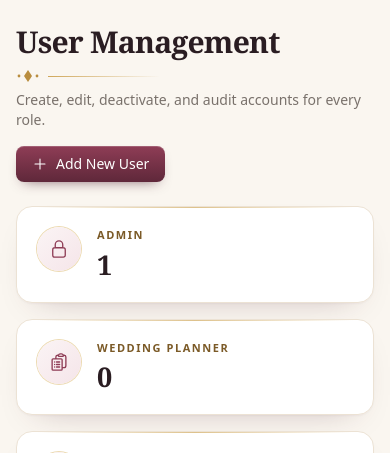
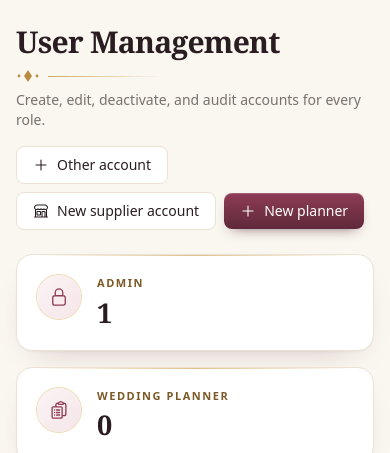
Before and after one commit to Capstone351/WedPlanConnect, a Laravel app: page /admin/users in a window 390 px wide. Shown: the part 81-534 px from the top of the page. Run offline with Laravel 12, Linux system fonts and the light colour scheme; a user stored in the database is signed in; data comes from the database, SQL or seed files in the repository; data that the repository does not hold is empty; style sheets or scripts are compiled from the project's sources.

Commit message:
Let the Admin create planner and supplier accounts in one step
New planner / New supplier account shortcuts open the user form with the
role chosen. The form shows only that role's fields, and a supplier
account can be given a brand-new supplier business (name, category,
phone) or linked to one already in the catalog.

Co-Authored-By: Claude Opus 5.5 <noreply@anthropic.com>

```diff
--- a/wedplanconnect/app/Http/Controllers/Admin/DashboardController.php
+++ b/wedplanconnect/app/Http/Controllers/Admin/DashboardController.php
@@ -72,7 +72,7 @@ class DashboardController extends Controller
                 'faqCount' => Faq::count(),
             ],
             'setup' => array_filter([
-                ['Add your Wedding Planner accounts', User::where('role', 'planner')->exists(), route('admin.users.create')],
+                ['Add your Wedding Planner accounts', User::where('role', 'planner')->exists(), route('admin.users.create', ['role' => 'planner'])],
                 ['Enter FMT’s real FAQ answers for WedBot', Faq::exists(), route('admin.faqs.create')],
             ], fn ($step) => ! $step[1]),
         ]);
--- a/wedplanconnect/app/Http/Controllers/Admin/UserController.php
+++ b/wedplanconnect/app/Http/Controllers/Admin/UserController.php
@@ -37,9 +37,12 @@ class UserController extends Controller
         return view('admin.users.index', compact('users', 'counts'));
     }
 
-    public function create(): View
+    /** ?role=planner or ?role=vendor opens the form with that role already chosen. */
+    public function create(Request $request): View
     {
-        return view('admin.users.form', ['user' => new User, 'suppliers' => $this->linkableSuppliers()]);
+        $user = new User(['role' => in_array($request->query('role'), array_keys(User::ROLES), true) ? $request->query('role') : 'planner']);
+
+        return view('admin.users.form', ['user' => $user, 'suppliers' => $this->linkableSuppliers()]);
     }
 
     public function store(Request $request): RedirectResponse
@@ -49,7 +52,7 @@ class UserController extends Controller
         $user = User::create($data);
         // The administrator creates these accounts directly, so the email doesn't need confirming.
         $user->markEmailAsVerified();
-        $this->linkSupplier($user, $request->integer('supplier_id') ?: null);
+        $this->linkSupplier($user, $this->supplierIdFor($request, $user));
 
         return redirect()->route('admin.users.index')->with('status', "Account for {$user->name} created.");
     }
@@ -72,7 +75,7 @@ class UserController extends Controller
         }
 
         $user->update($data);
-        $this->linkSupplier($user, $request->integer('supplier_id') ?: null);
+        $this->linkSupplier($user, $this->supplierIdFor($request, $user));
 
         return redirect()->route('admin.users.index')->with('status', "Account for {$user->name} updated.");
     }
@@ -112,8 +115,37 @@ class UserController extends Controller
             'role' => ['required', Rule::in(array_keys(User::ROLES))],
             'password' => [$user ? 'nullable' : 'required', 'confirmed', Password::min(8)->letters()->numbers()],
             'supplier_id' => ['nullable', 'exists:suppliers,id'],
+            'supplier_mode' => ['nullable', Rule::in(['existing', 'new'])],
+            'new_supplier_name' => ['exclude_unless:supplier_mode,new', 'exclude_unless:role,vendor', 'required', 'string', 'max:150'],
+            'new_supplier_category' => ['exclude_unless:supplier_mode,new', 'exclude_unless:role,vendor', 'required', Rule::in(Supplier::CATEGORIES)],
+            'new_supplier_phone' => ['exclude_unless:supplier_mode,new', 'exclude_unless:role,vendor', 'required', 'string', 'max:20', 'regex:/^[0-9+\-\s()]{7,20}$/'],
             'bio' => ['nullable', 'string', 'max:500'],
-        ]), 'supplier_id');
+        ], [
+            'new_supplier_name.required' => 'Enter the supplier’s business name.',
+            'new_supplier_category.required' => 'Choose the supplier’s category.',
+            'new_supplier_phone.required' => 'Enter the supplier’s phone number.',
+            'new_supplier_phone.regex' => 'Enter a valid phone number.',
+        ]), ['supplier_id', 'supplier_mode', 'new_supplier_name', 'new_supplier_category', 'new_supplier_phone']);
+    }
+
+    /** The supplier profile to link a vendor to: a new catalog entry made from the form, or an existing one. */
+    private function supplierIdFor(Request $request, User $user): ?int
+    {
+        if ($user->role !== 'vendor') {
+            return null;
+        }
+
+        if ($request->input('supplier_mode') === 'new') {
+            return Supplier::create([
+                'name' => $request->string('new_supplier_name')->trim()->toString(),
+                'category' => $request->input('new_supplier_category'),
+                'phone' => $request->string('new_supplier_phone')->trim()->toString(),
+                'email' => $user->email,
+                'availability' => 'available',
+            ])->id;
+        }
+
+        return $request->integer('supplier_id') ?: null;
     }
 
     private function linkableSuppliers(?User $user = null)
--- a/wedplanconnect/resources/js/app.js
+++ b/wedplanconnect/resources/js/app.js
@@ -497,3 +497,17 @@ if (bot) {
         }
     });
 }
+
+// Add/Edit user: show only the fields for the chosen role, and for vendors either a new or an existing supplier business.
+const roleSelect = document.querySelector('[data-role-select]');
+if (roleSelect) {
+    const form = roleSelect.form;
+    const sync = () => {
+        form.querySelectorAll('[data-role-only]').forEach((el) => (el.hidden = el.dataset.roleOnly !== roleSelect.value));
+        const mode = form.querySelector('[data-supplier-mode]:checked')?.value;
+        form.querySelectorAll('[data-supplier-only]').forEach((el) => (el.hidden = el.dataset.supplierOnly !== mode));
+    };
+    form.addEventListener('change', (event) => {
+        if (event.target.matches('[data-role-select], [data-supplier-mode]')) sync();
+    });
+}
--- a/wedplanconnect/resources/views/admin/dashboard.blade.php
+++ b/wedplanconnect/resources/views/admin/dashboard.blade.php
@@ -10,7 +10,8 @@
 <x-layouts.app title="Admin Dashboard" :heading="'Good day, '.strtok(auth()->user()->name, ' ').'!'" :subheading="'Business overview of '.config('wedplan.business_name').' · '.now()->format('l, F j, Y')">
     <x-slot:actions>
         <a href="{{ route('admin.faqs.index') }}" class="btn-secondary"><x-icon name="chat" class="size-4" /> Chatbot FAQ</a>
-        <a href="{{ route('admin.users.create') }}" class="btn-primary"><x-icon name="plus" class="size-4" /> New user</a>
+        <a href="{{ route('admin.users.create', ['role' => 'vendor']) }}" class="btn-secondary"><x-icon name="store" class="size-4" /> New supplier account</a>
+        <a href="{{ route('admin.users.create', ['role' => 'planner']) }}" class="btn-primary"><x-icon name="plus" class="size-4" /> New planner</a>
     </x-slot:actions>
 
     {{-- Action centre: what only the Admin can resolve, each with its fix one click away. --}}
@@ -240,7 +241,7 @@
                                 </td>
                             </tr>
                         @empty
-                            <tr><td colspan="4" class="py-8 text-center text-stone-500">No Wedding Planner accounts yet. <a href="{{ route('admin.users.create') }}" class="link">Add one</a>.</td></tr>
+                            <tr><td colspan="4" class="py-8 text-center text-stone-500">No Wedding Planner accounts yet. <a href="{{ route('admin.users.create', ['role' => 'planner']) }}" class="link">Add one</a>.</td></tr>
                         @endforelse
                     </tbody>
                 </table>
--- a/wedplanconnect/resources/views/admin/users/index.blade.php
+++ b/wedplanconnect/resources/views/admin/users/index.blade.php
@@ -1,6 +1,8 @@
 <x-layouts.app title="User Management" heading="User Management" subheading="Create, edit, deactivate, and audit accounts for every role.">
     <x-slot:actions>
-        <a href="{{ route('admin.users.create') }}" class="btn-primary"><x-icon name="plus" class="size-4" /> Add New User</a>
+        <a href="{{ route('admin.users.create') }}" class="btn-secondary"><x-icon name="plus" class="size-4" /> Other account</a>
+        <a href="{{ route('admin.users.create', ['role' => 'vendor']) }}" class="btn-secondary"><x-icon name="store" class="size-4" /> New supplier account</a>
+        <a href="{{ route('admin.users.create', ['role' => 'planner']) }}" class="btn-primary"><x-icon name="plus" class="size-4" /> New planner</a>
     </x-slot:actions>
 
     <div class="grid gap-4 sm:grid-cols-2 xl:grid-cols-4">
```
Also changed, not shown: wedplanconnect/resources/views/admin/users/form.blade.php (+55 -11 lines), wedplanconnect/tests/Feature/AdminCreatesAccountsTest.php (added, +90 -0 lines).
